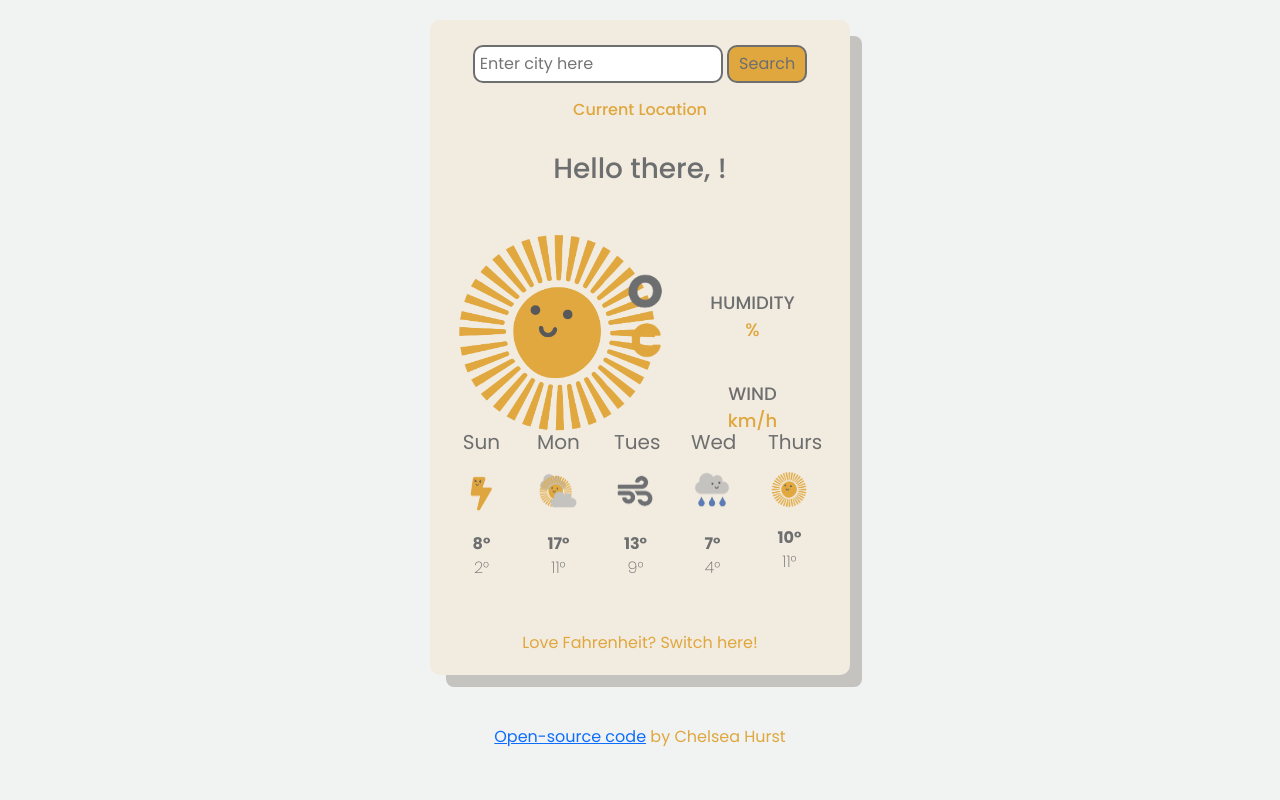
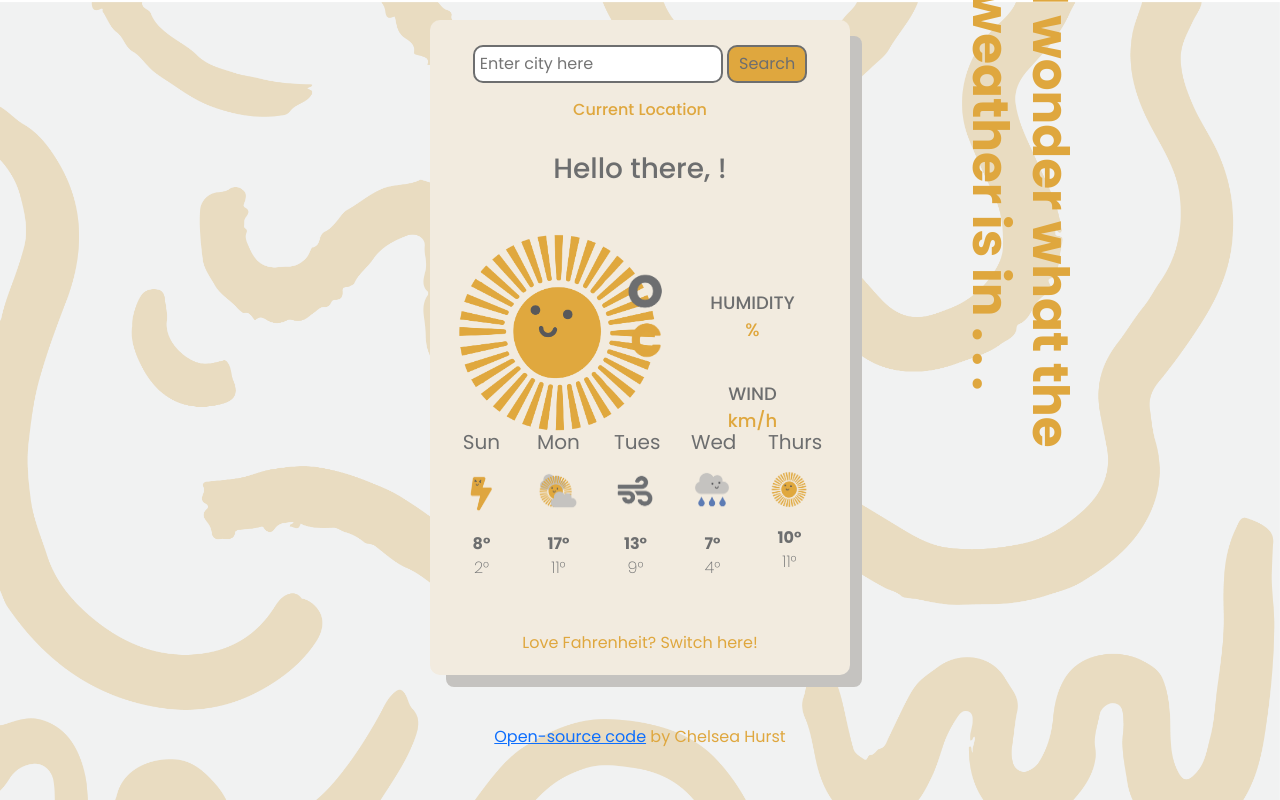
Before and after one commit to churst73/Vanilla-Weather-App-Hurst, a plain HTML site: page index.html in a window 1280 px wide. Drawn offline with nearby package versions, Linux system fonts and the light colour scheme; no server answers.

Commit message:
Updated css, added icons, and updated app background

```diff
--- a/index.html
+++ b/index.html
@@ -26,6 +26,7 @@
     <script src="https://unpkg.com/axios/dist/axios.min.js"></script>
   </head>
   <body>
+    <h1>I wonder what the </br> weather is in . . .</h1>
 
     <div class="container">
       <form class="city-search" id=search>
--- a/src/style.css
+++ b/src/style.css
@@ -1,5 +1,17 @@
 body {
-  background: #f1f2f2;
+  background-image: url("../images/background2-01.png");
+  background-size: cover;
+}
+h1 {
+  font-family: "Poppins", sans-serif;
+  color: #dfa73e;
+  font-weight: 700;
+  font-size: 50px;
+  position: absolute;
+  transform: rotate(90deg);
+  top: 250px;
+  left: 700px;
+  right: -60px;
 }
 
 .container {
@@ -165,6 +177,7 @@ h3 {
   font-family: "Poppins", sans-serif;
   color: #dfa73e;
   text-align: center;
+  margin-bottom: 30px;
 }
 .coder-link:hover {
   cursor: pointer;
```
Also changed, not shown: icons/Ash.png (added), icons/Dust.png (added), icons/Fog.png (added), icons/Haze.png (added), icons/Sand.png (added), icons/Smoke.png (added), icons/Squall.png (added), icons/Tornado.png (added), images/background.png (added), images/background2-01.png (added), 2 other files.
